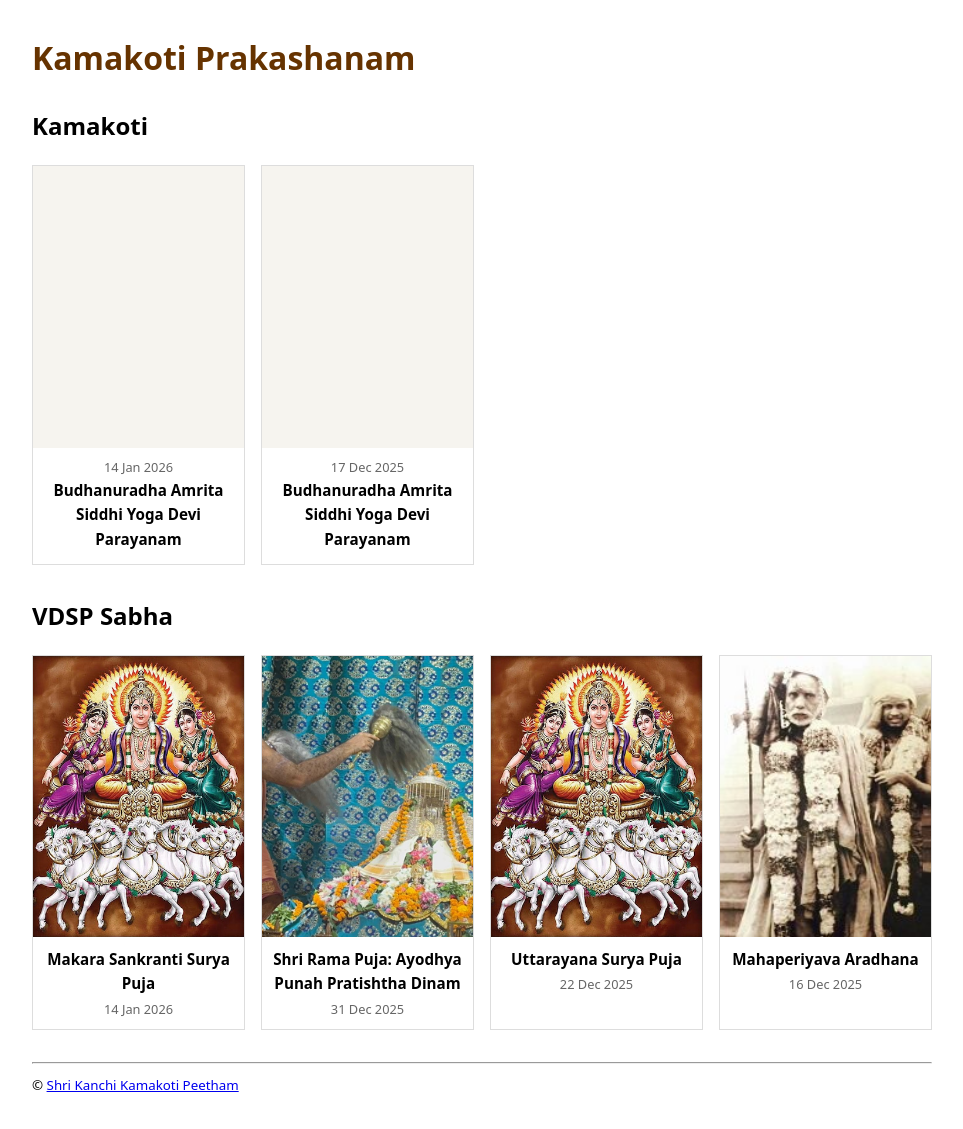
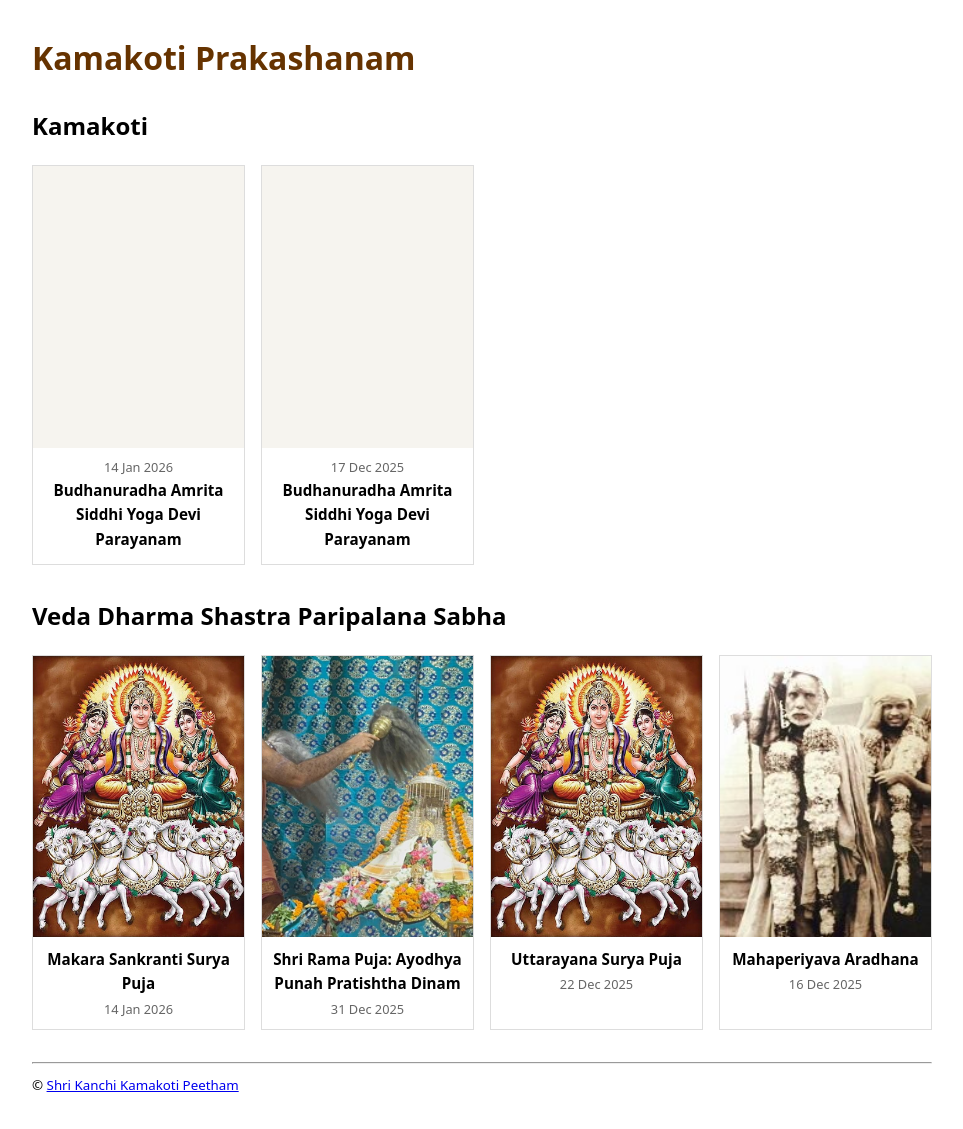
Before and after one commit to kamakoti/prakashanam, a Jekyll site: the page built from index.md, in a window 1280 px wide. Shown: the whole page, without its empty margins (158-1121 px from the left). Built offline with Jekyll 4.4.1, drawn with Linux system fonts in a browser that asks for light colours.

Commit message:
VDSP expanded

```diff
--- a/index.md
+++ b/index.md
@@ -23,7 +23,7 @@ title: Kamakoti Prakashanam
 {% endfor %}
 </div>
 
-## VDSP Sabha
+## Veda Dharma Shastra Paripalana Sabha
 
 <div class="gallery">
 {% assign v = site.pages | where: "parent", "VDSP" | sort: "date" | reverse %}
```
